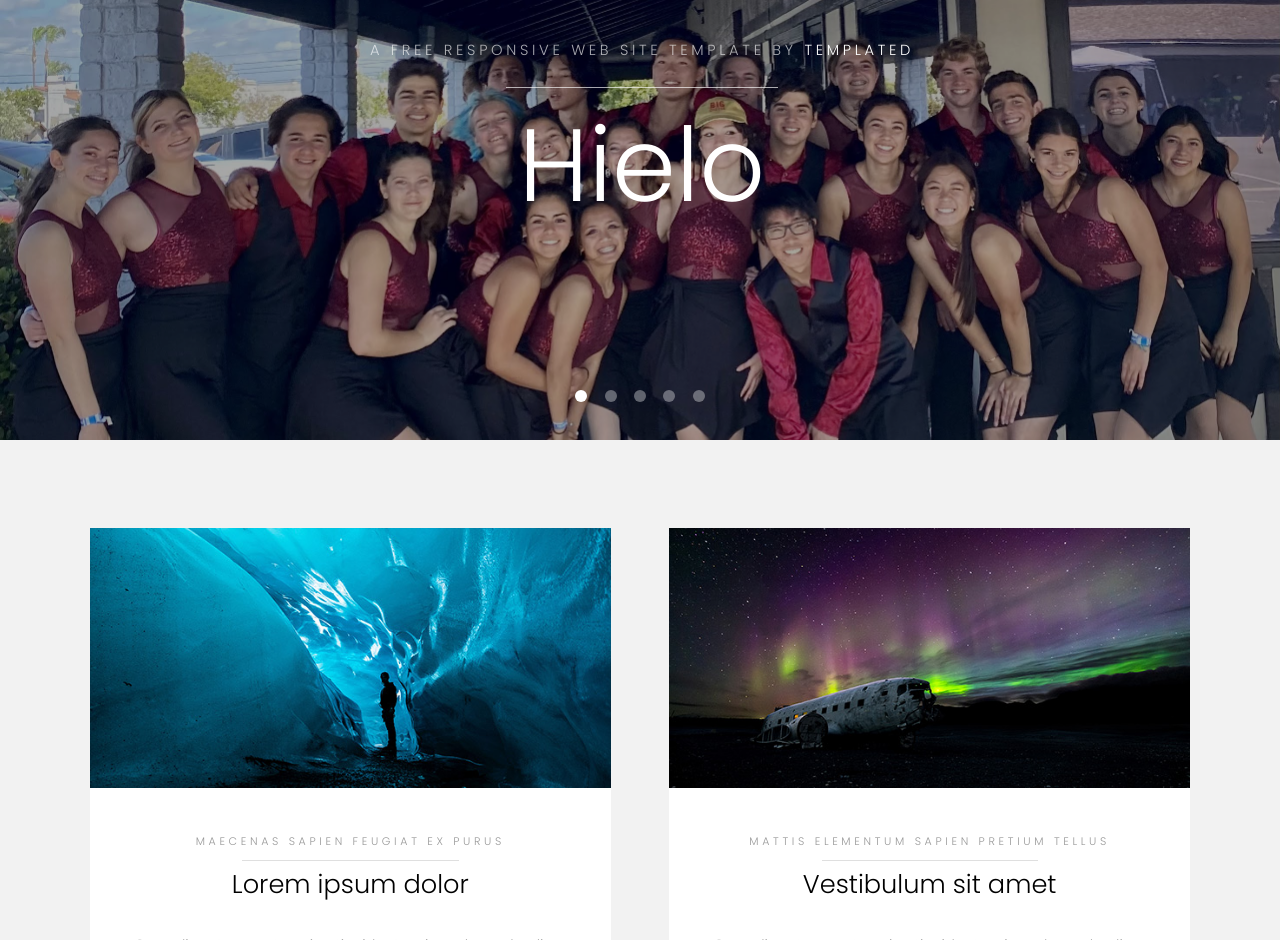
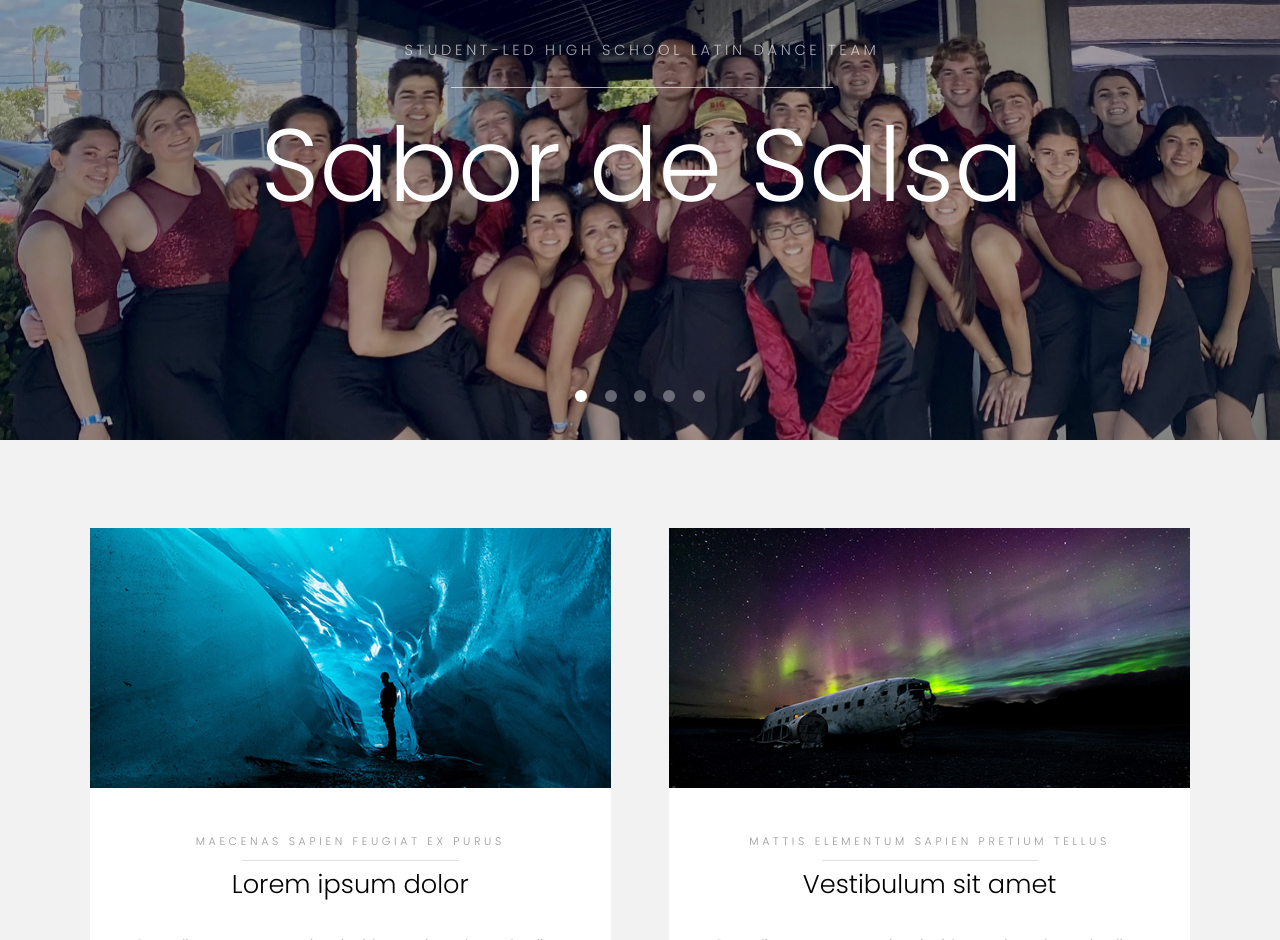
Before and after one commit to griffing52/SalsaWebsite, a plain HTML site: page index.html in a window 1280 px wide. Shown: the part 160-1100 px from the top of the page. Drawn offline with Linux system fonts and the light colour scheme.

```diff
--- a/index.html
+++ b/index.html
@@ -28,14 +28,16 @@
 				<article>
 					<div class="image-video">
 						<video preload="none" role="presentation" tabindex="-1" loop="" playsinline="" muted="" autoplay="autoplay">
-							<source src="https://player.vimeo.com/progressive_redirect/playback/838472740/rendition/1080p/file.mp4?loc=external&amp;signature=3e776057c27f23784494c5ba5634f8e5ab87a0567fb5f724a5b8bf81b3f3bfcf" type="video/mp4">
+							<!-- <source src="https://player.vimeo.com/9e8ad26c-1444-4786-9b5f-64a7ca56ceee" type="video/mp4"> -->
+							<!-- <source src="images/SalsaPerformances.mov" type="video/mp4"> -->
+							<!-- <source src="https://player.vimeo.com/progressive_redirect/playback/838472740/rendition/1080p/file.mp4?loc=external&amp;signature=3e776057c27f23784494c5ba5634f8e5ab87a0567fb5f724a5b8bf81b3f3bfcf" type="video/mp4"> -->
 						</video>
 					</div>
 					<img src="images/slide01.jpg" alt="" />
 					<div class="inner">
 						<header>
-							<p>A free responsive web site template by <a href="https://templated.co">TEMPLATED</a></p>
-							<h2>Hielo</h2>
+							<p>Student-led high school latin dance team</p>
+							<h2>Sabor de Salsa</h2>
 						</header>
 					</div>
 				</article>
```
